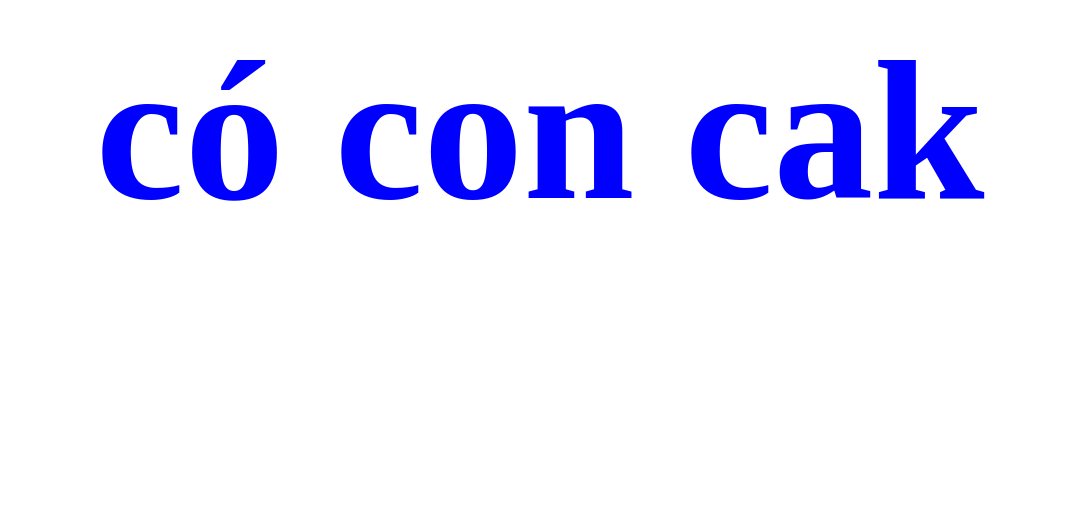
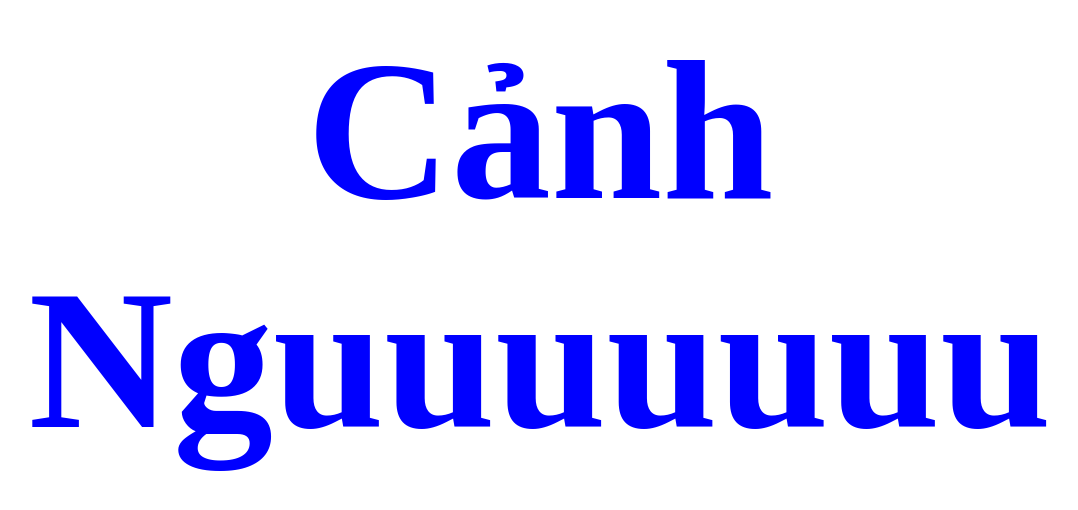
Before and after one commit to hoangthien1101/bi-mat, a plain HTML site: page index.html in a window 1280 px wide. Shown: the part 118-628 px from the top of the page, without its empty margins (100-1178 px from the left). Drawn offline with Linux system fonts and the light colour scheme.

Commit message:
Test pull

```diff
--- a/index.html
+++ b/index.html
@@ -8,7 +8,6 @@
 </head>
 <body>
 
-    <h1 class="text">có con cak</h1>
-
+    <h1 class="text">Cảnh Nguuuuuuu</h1>
 </body>
 </html>
```
Also changed, not shown: acb.html (added, +1 -0 lines).
